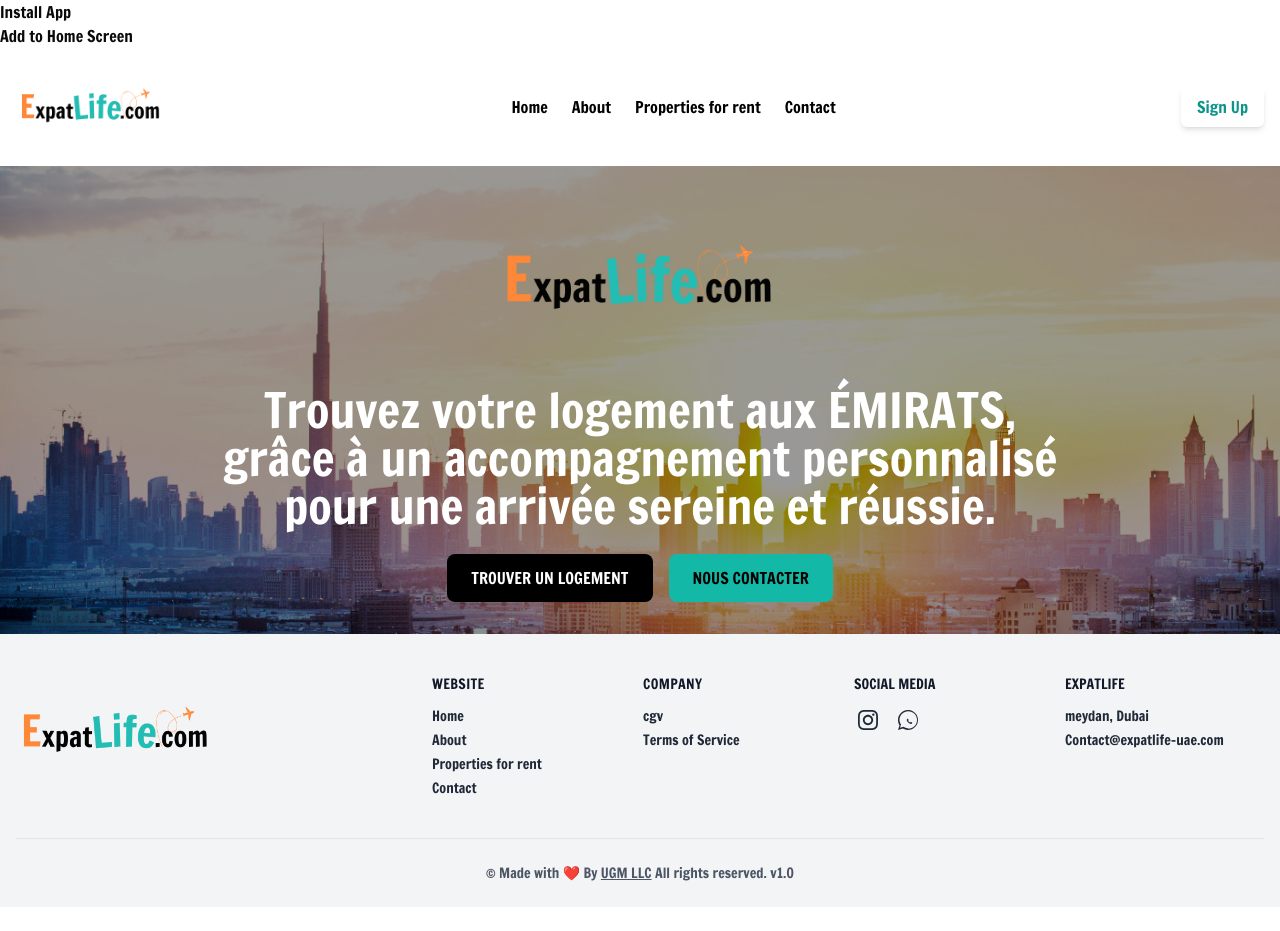
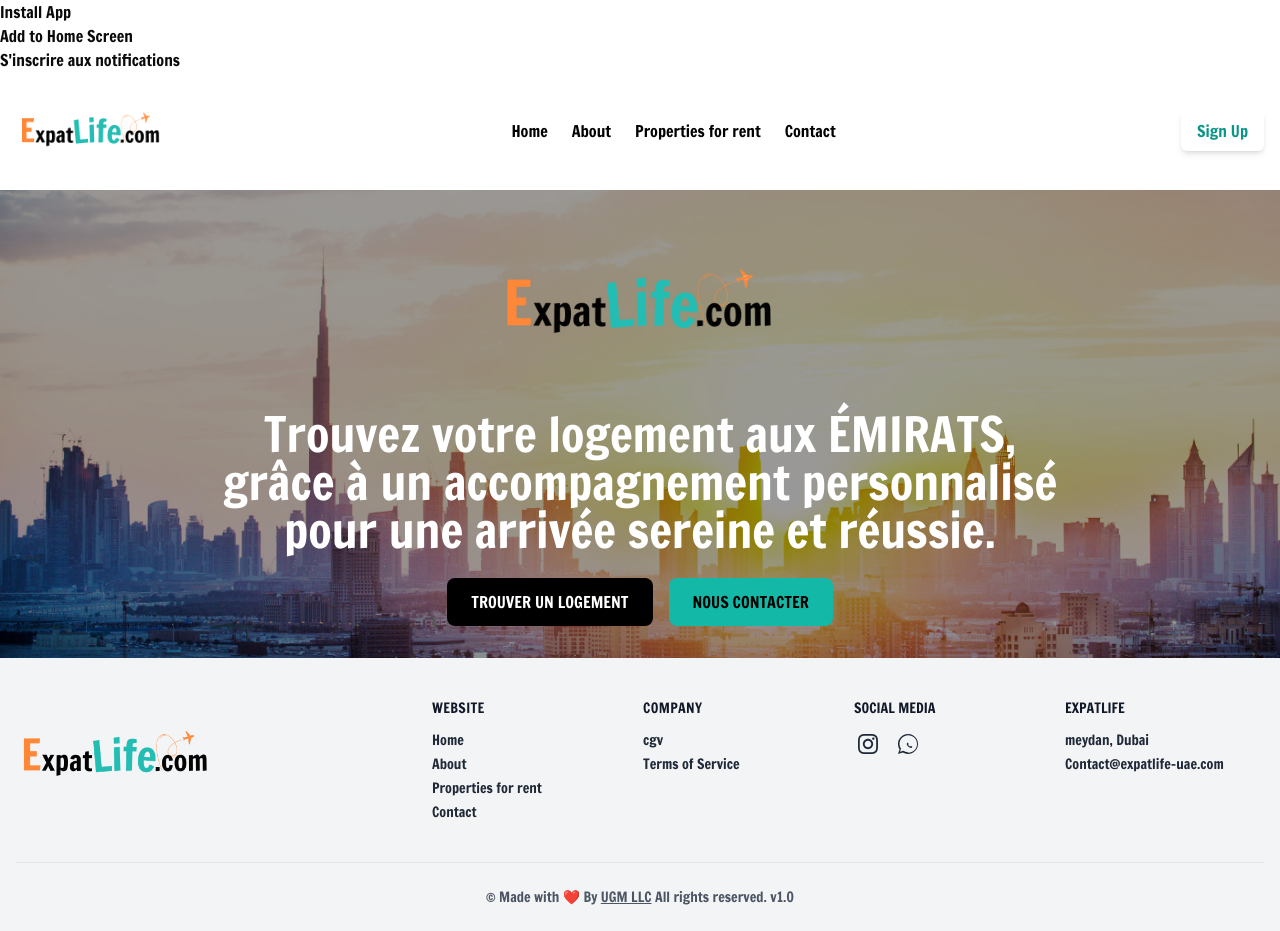
Before and after one commit to tiray972/ExpatLife, a Next.js app: page /test in a window 1280 px wide. Before the commit the page ends 907 px from the top, so only its background shows below. Built offline with nearby package versions, Linux system fonts and the light colour scheme; no server answers; what web-push would draw is missing.

Commit message:
updat: filter and add property

```diff
--- a/src/app/test/page.js
+++ b/src/app/test/page.js
@@ -141,7 +141,7 @@ export default function Test() {
     <>
       <PushNotificationManager />
       <InstallPrompt />
-
+      <SubscribeButton/>
 
       <div className="bg-gray-100 scroll-smooth">
 
--- a/src/components/Notif/PushNotificationManager.js
+++ b/src/components/Notif/PushNotificationManager.js
@@ -98,9 +98,6 @@ export default function PushNotificationManager() {
   if (!isSupported) {
     return (
       <div>
-        <p>
-          Les notifications push ne sont pas supportées par votre navigateur.
-        </p>
       </div>
     );
   }
--- a/src/components/Notif/SubscribeButton.js
+++ b/src/components/Notif/SubscribeButton.js
@@ -1,53 +1,50 @@
 "use client";
 
-import { useState } from "react";
+import { useEffect, useState } from "react";
 import urlBase64ToUint8Array from "./urlBase64ToUint8Array";
 import { subscribeUser } from "@/app/actions";
 import { getUserRole } from "@/lib/firebase/getUserRole";
 import { saveSubscription } from "./saveSubscriptionDB";
 
 export default function SubscribeButton() {
-  const [isSupported, setIsSupported] = useState(
-    "serviceWorker" in navigator && "PushManager" in window
-  );
+  const [isSupported, setIsSupported] = useState(false);
   const [isSubscribed, setIsSubscribed] = useState(false);
   const [error, setError] = useState("");
 
+  // Vérifier la compatibilité seulement côté client
+  useEffect(() => {
+    if (typeof window !== "undefined" && "serviceWorker" in navigator && "PushManager" in window) {
+      setIsSupported(true);
+    } else {
+      setIsSupported(false);
+    }
+  }, []);
+
+  // Fonction pour gérer l'abonnement aux notifications push
   async function subscribeToPush() {
-    // Vérifie la compatibilité
     if (!isSupported) {
       setError("Les notifications push ne sont pas supportées par votre navigateur.");
-      console.warn(error);
       return;
     }
 
-    // Vérifie les permissions
     if (Notification.permission === "default") {
       try {
         const permission = await Notification.requestPermission();
         if (permission !== "granted") {
           setError("Vous avez refusé les notifications.");
-          console.log("Vous avez refusé les notifications.");
-          console.warn(error);
           return;
         }
       } catch (err) {
         setError("Erreur lors de la demande de permission.");
-        console.log("Vous avez refusé les notifications." , err);
-        console.error(err);
         return;
       }
     } else if (Notification.permission === "denied") {
-        console.log("Vous avez bloqué les notifications pour ce site.");
-        setError("Vous avez bloqué les notifications pour ce site.");
-      console.warn(error);
+      setError("Vous avez bloqué les notifications pour ce site.");
       return;
     }
 
     try {
       const registration = await navigator.serviceWorker.ready;
-
-      // S'abonner via PushManager
       const sub = await registration.pushManager.subscribe({
         userVisibleOnly: true,
         applicationServerKey: urlBase64ToUint8Array(
@@ -55,23 +52,19 @@ export default function SubscribeButton() {
         ),
       });
 
-      // Sérialisation et sauvegarde
       const serializedSub = serializePushSubscription(sub);
       await subscribeUser(serializedSub);
-
       const role = await getUserRole();
-      console.log("role:",role)
       const deviceType = /Mobi/.test(navigator.userAgent) ? "mobile" : "desktop";
       await saveSubscription(serializedSub, role, deviceType);
 
-      console.log("Souscription réussie :", serializedSub);
       setIsSubscribed(true);
     } catch (err) {
-      setError("Erreur lors de la souscription aux notifications.");
-      console.error(err);
+      setError("Erreur lors de la souscription.");
     }
   }
 
+  // Sérialisation de la souscription push
   function serializePushSubscription(subscription) {
     return {
       endpoint: subscription.endpoint,
```
